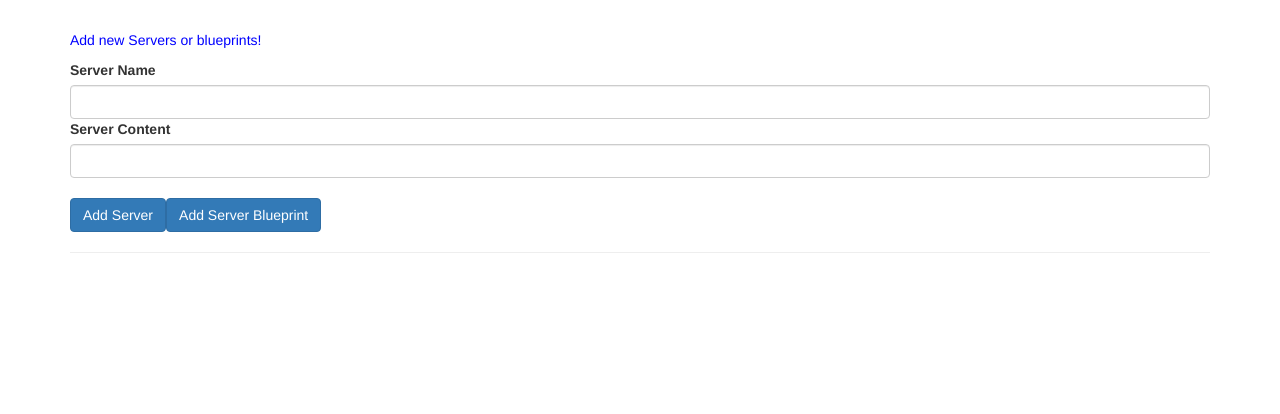
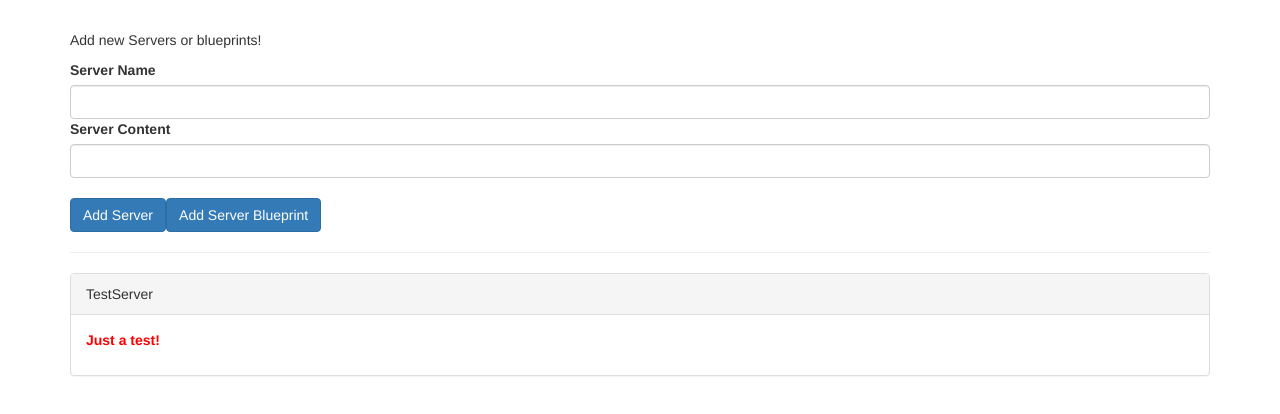
Before and after one commit to poyal/angular4-cmp-databinding-start, an Angular app: page / in a window 1280 px wide. Shown: the top 414 px of the page. Built offline with nearby package versions, Linux system fonts and the light colour scheme.

Commit message:
컴포넌트 간의 데이터 바인딩

```diff
--- a/src/app/app.component.html
+++ b/src/app/app.component.html
@@ -1,34 +1,11 @@
 <div class="container">
-  <div class="row">
-    <div class="col-xs-12">
-      <p>Add new Servers or blueprints!</p>
-      <label>Server Name</label>
-      <input type="text" class="form-control" [(ngModel)]="newServerName">
-      <label>Server Content</label>
-      <input type="text" class="form-control" [(ngModel)]="newServerContent">
-      <br>
-      <button
-        class="btn btn-primary"
-        (click)="onAddServer()">Add Server</button>
-      <button
-        class="btn btn-primary"
-        (click)="onAddBlueprint()">Add Server Blueprint</button>
-    </div>
-  </div>
+  <app-cockpit></app-cockpit>
   <hr>
   <div class="row">
     <div class="col-xs-12">
-      <div
-        class="panel panel-default"
-        *ngFor="let element of serverElements">
-        <div class="panel-heading">{{ element.name }}</div>
-        <div class="panel-body">
-          <p>
-            <strong *ngIf="element.type === 'server'" style="color: red">{{ element.content }}</strong>
-            <em *ngIf="element.type === 'blueprint'">{{ element.content }}</em>
-          </p>
-        </div>
-      </div>
+      <app-server-element *ngFor="let serverElement of serverElements"
+                          [serverElement]="serverElement">
+      </app-server-element>
     </div>
   </div>
 </div>
--- a/src/app/app.component.ts
+++ b/src/app/app.component.ts
@@ -1,4 +1,4 @@
-import { Component } from '@angular/core';
+import {Component} from '@angular/core';
 
 @Component({
   selector: 'app-root',
@@ -6,23 +6,11 @@
   styleUrls: ['./app.component.css']
 })
 export class AppComponent {
-  serverElements = [];
-  newServerName = '';
-  newServerContent = '';
-
-  onAddServer() {
-    this.serverElements.push({
+  serverElements = [
+    {
       type: 'server',
-      name: this.newServerName,
-      content: this.newServerContent
-    });
-  }
-
-  onAddBlueprint() {
-    this.serverElements.push({
-      type: 'blueprint',
-      name: this.newServerName,
-      content: this.newServerContent
-    });
-  }
+      name: 'TestServer',
+      content: 'Just a test!'
+    }
+  ];
 }
--- a/src/app/cockpit/cockpit.component.html
+++ b/src/app/cockpit/cockpit.component.html
@@ -1,3 +1,16 @@
-<p>
-  cockpit works!
-</p>
+<div class="row">
+  <div class="col-xs-12">
+    <p>Add new Servers or blueprints!</p>
+    <label>Server Name</label>
+    <input type="text" class="form-control" [(ngModel)]="newServerName">
+    <label>Server Content</label>
+    <input type="text" class="form-control" [(ngModel)]="newServerContent">
+    <br>
+    <button
+      class="btn btn-primary"
+      (click)="onAddServer()">Add Server</button>
+    <button
+      class="btn btn-primary"
+      (click)="onAddBlueprint()">Add Server Blueprint</button>
+  </div>
+</div>
--- a/src/app/cockpit/cockpit.component.ts
+++ b/src/app/cockpit/cockpit.component.ts
@@ -6,10 +6,27 @@
   styleUrls: ['./cockpit.component.css']
 })
 export class CockpitComponent implements OnInit {
+  newServerName = '';
+  newServerContent = '';
 
   constructor() { }
 
   ngOnInit() {
   }
 
+  onAddServer() {
+    // this.serverElements.push({
+    //   type: 'server',
+    //   name: this.newServerName,
+    //   content: this.newServerContent
+    // });
+  }
+
+  onAddBlueprint() {
+    // this.serverElements.push({
+    //   type: 'blueprint',
+    //   name: this.newServerName,
+    //   content: this.newServerContent
+    // });
+  }
 }
--- a/src/app/server-element/server-element.component.html
+++ b/src/app/server-element/server-element.component.html
@@ -1,3 +1,10 @@
-<p>
-  server-element works!
-</p>
+<div
+  class="panel panel-default">
+  <div class="panel-heading">{{ element.name }}</div>
+  <div class="panel-body">
+    <p>
+      <strong *ngIf="element.type === 'server'" style="color: red">{{ element.content }}</strong>
+      <em *ngIf="element.type === 'blueprint'">{{ element.content }}</em>
+    </p>
+  </div>
+</div>
--- a/src/app/server-element/server-element.component.ts
+++ b/src/app/server-element/server-element.component.ts
@@ -1,4 +1,4 @@
-import { Component, OnInit } from '@angular/core';
+import {Component, OnInit, Input} from '@angular/core';
 
 @Component({
   selector: 'app-server-element',
@@ -6,8 +6,10 @@
   styleUrls: ['./server-element.component.css']
 })
 export class ServerElementComponent implements OnInit {
+  @Input('serverElement') element: { type: string, name: string, content: string };
 
-  constructor() { }
+  constructor() {
+  }
 
   ngOnInit() {
   }
```
Also changed, not shown: 1 other file (tests, documents, lock files or other folders).
